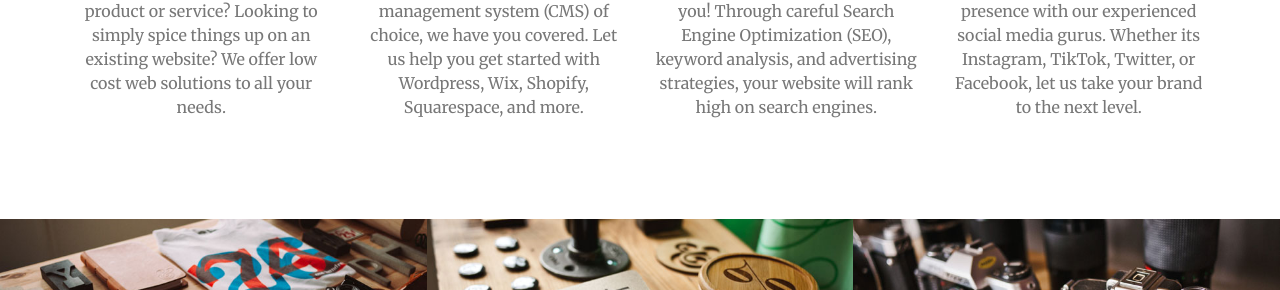
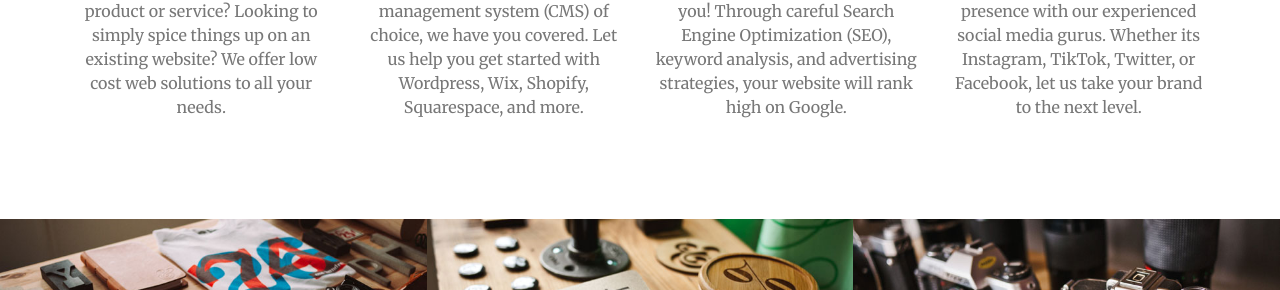
Before and after one commit to masswebdev/massweb.dev, a Jekyll site: the page built from index.html, in a window 1280 px wide and 900 px high, scrolled down 1365 px. Shown: the part 283-573 px from the top of the window. Built offline with Jekyll 4.4.1, drawn with Linux system fonts in a browser that asks for light colours; some of the changed text lies outside the part shown.

Commit message:
Update services.html

```diff
--- a/_includes/services.html
+++ b/_includes/services.html
@@ -27,7 +27,7 @@
                 <div class="service-box">
                     <i class="fa fa-4x fa-bar-chart wow bounceIn text-primary" data-wow-delay=".2s"></i>
                     <h3>Take on Your Competitors</h3>
-                    <p class="text-muted">Let's make sure people can find you! Through careful Search Engine Optimization (SEO), keyword analysis, and advertising strategies, your website will rank high on search engines.</p>
+                    <p class="text-muted">Let's make sure people can find you! Through careful Search Engine Optimization (SEO), keyword analysis, and advertising strategies, your website will rank high on Google.</p>
                 </div>
             </div>
             <div class="col-lg-3 col-md-6 text-center">
```
